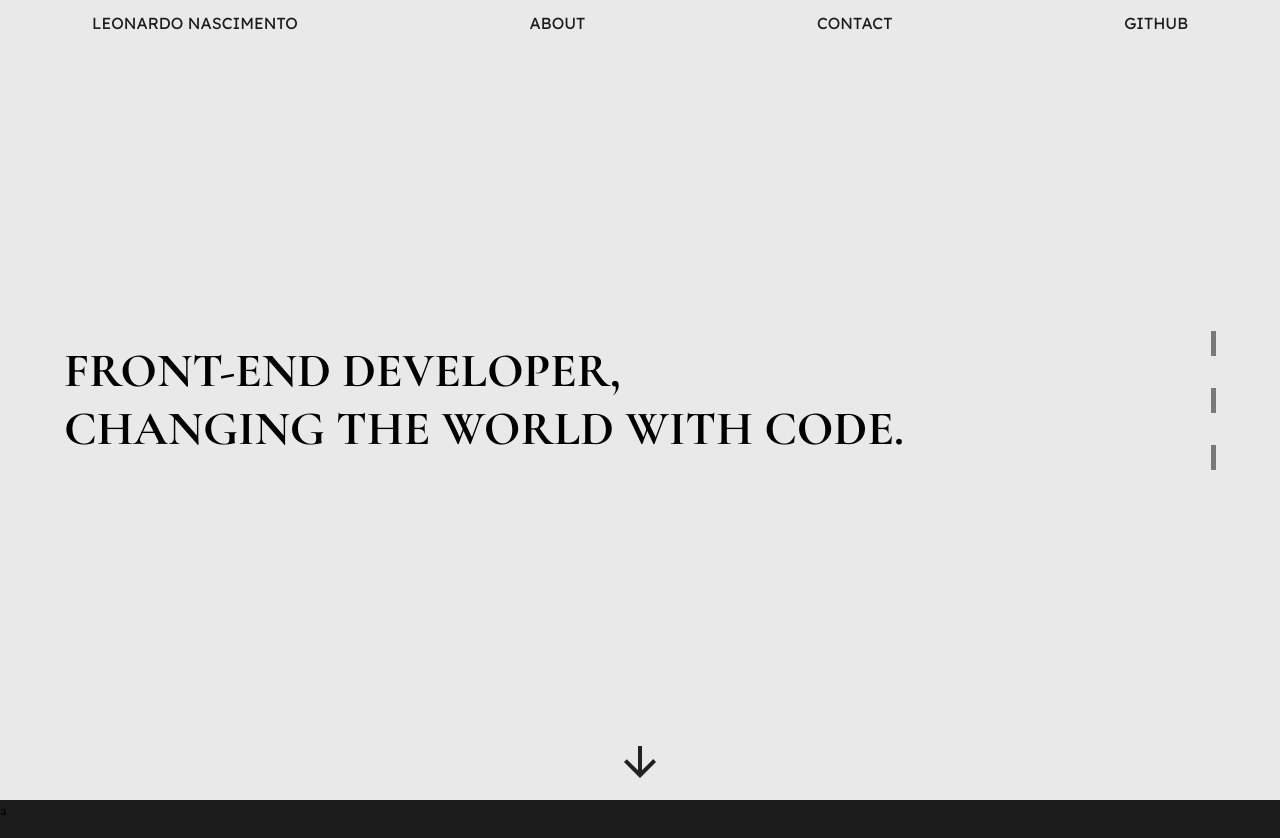
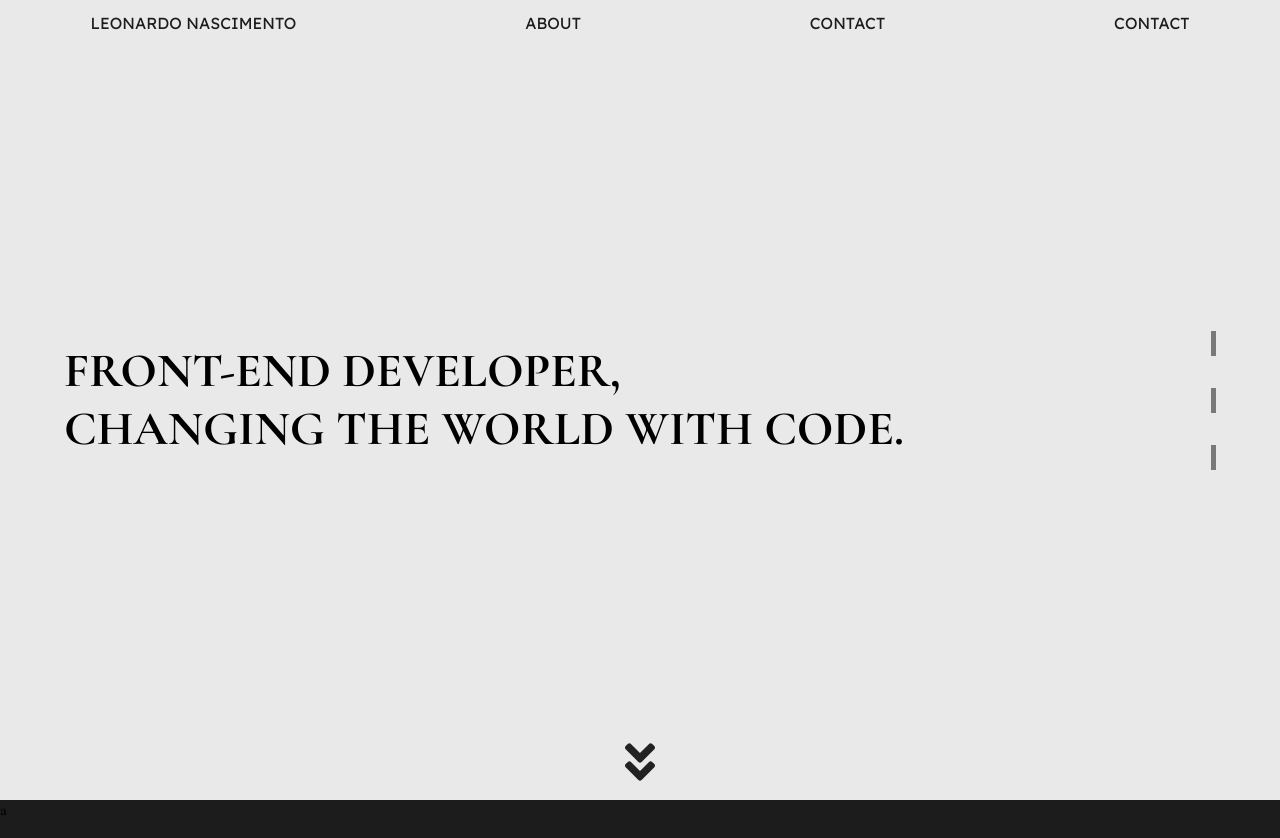
Before and after one commit to leonardonasc/portfolio, a React (Vite) app: page / in a window 1280 px wide. Shown: the top 838 px of the page. Built offline with nearby package versions, Linux system fonts and the light colour scheme.

Commit message:
fix: add scripts for gh pages to work correctly

```diff
--- a/package.json
+++ b/package.json
@@ -1,15 +1,19 @@
 {
+  "homepage": "https://leonardonasc.github.io/portfolio/",
   "name": "portfolio",
   "private": true,
   "version": "0.0.0",
   "type": "module",
   "scripts": {
     "dev": "vite",
+    "predeploy": "npm run build",
+    "deploy": "gh-pages -d build",
     "build": "vite build",
     "lint": "eslint . --ext js,jsx --report-unused-disable-directives --max-warnings 0",
     "preview": "vite preview"
   },
   "dependencies": {
+    "gh-pages": "^6.1.1",
     "react": "^18.2.0",
     "react-dom": "^18.2.0",
     "react-icons": "^5.0.1"
--- a/src/components/Footer.jsx
+++ b/src/components/Footer.jsx
@@ -1,9 +1,10 @@
-import { IoIosArrowDropdown, IoMdArrowDown } from "react-icons/io";
+// import { IoIosArrowDropdown, IoMdArrowDown } from "react-icons/io";
+import { FaAngleDoubleDown } from "react-icons/fa";
 
 function Footer() {
   return(
     <div className="footer-scroll">
-    <a href="#secondary-container" ><IoMdArrowDown/></a>
+    <a href="#section-secondary" ><FaAngleDoubleDown /></a>
     </div>
   );
 }
--- a/src/components/Header.jsx
+++ b/src/components/Header.jsx
@@ -7,7 +7,9 @@ function Header() {
           <li className="li-ul-nav"><a href="#">Leonardo Nascimento</a></li>
           <li className="li-ul-nav"><a href="#">About</a></li>
           <li><a href="#">Contact</a></li>
-          <li><a href="https://github.com/leonardonasc/" target="_blank">GitHub</a></li>
+          <li><a href="#">Contact</a></li>
+
+          {/* <li><a href="https://github.com/leonardonasc/" target="_blank">GitHub</a></li> */}
         </ul>
       </nav>
     </header>
```
Also changed, not shown: 1 other file (tests, documents, lock files or other folders).
